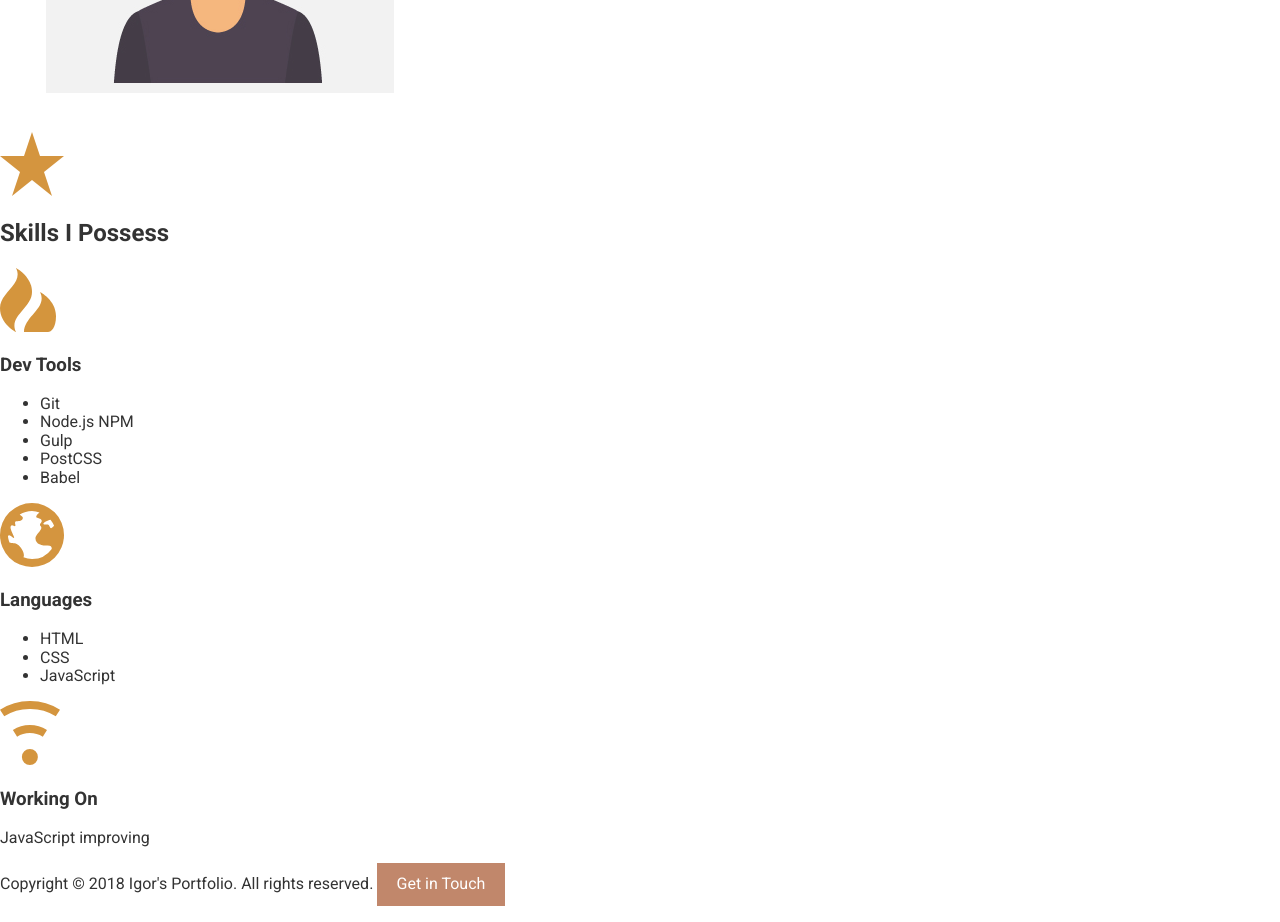
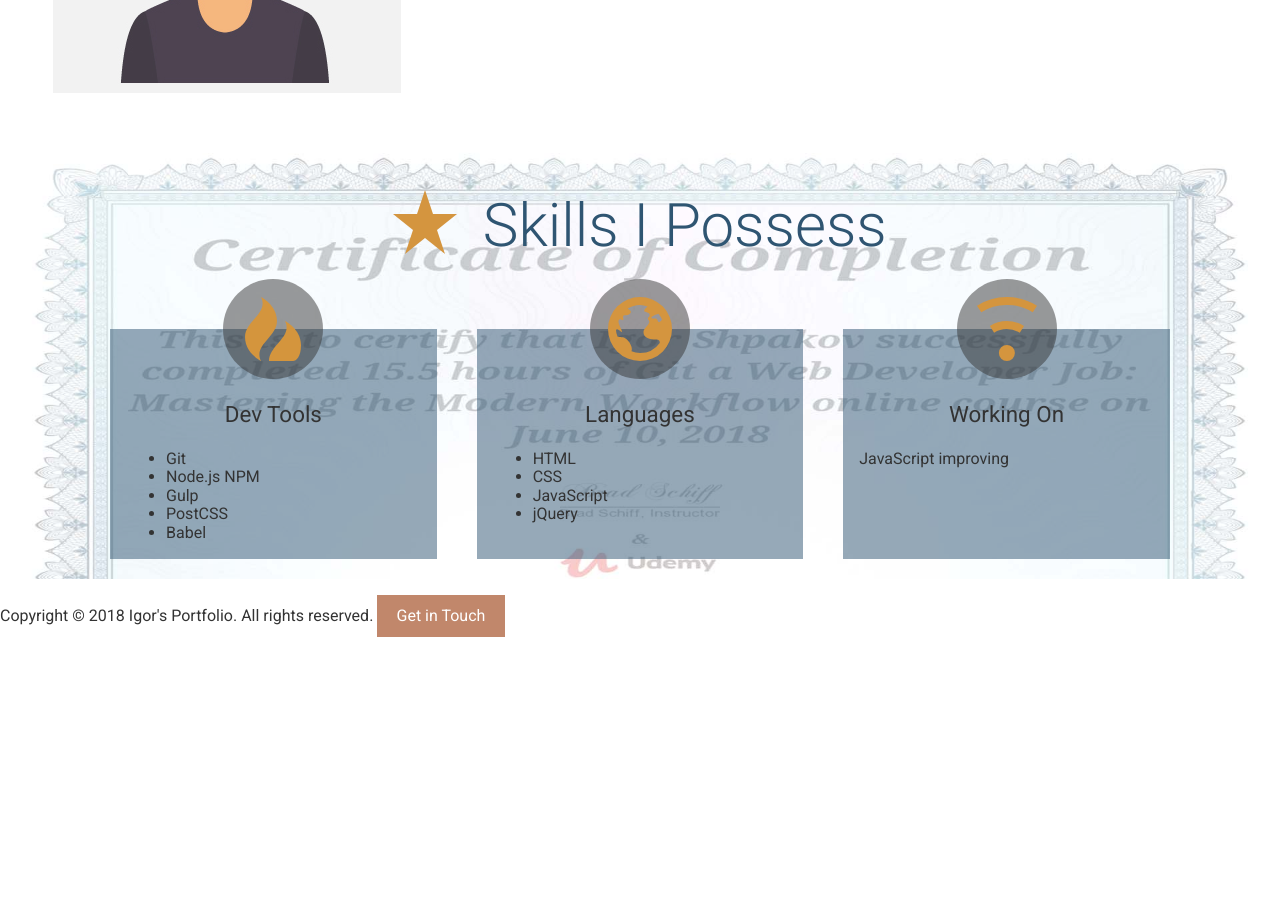
Before and after one commit to 9iGorsh/portfolio, a website: page app/index.html in a window 1280 px wide. Shown: the part 1240-2162 px from the top of the page. After the commit the page ends 1893 px from the top, so only its background shows below. Drawn offline with Linux system fonts and the light colour scheme.

Commit message:
Completed Skills section

```diff
--- a/app/assets/styles/modules/_page-section.css
+++ b/app/assets/styles/modules/_page-section.css
@@ -10,4 +10,13 @@
 		margin-left:auto;
 		margin-right:auto;
 	}
+
+	&--skills{
+		background-color:#f5fafe;
+
+		@mixin atSmall{
+			background:url('/assets/images/skills-bg-1.jpg') top center no-repeat;
+			background-size:cover;
+		}
+	}
 }
--- a/app/assets/styles/modules/_row.css
+++ b/app/assets/styles/modules/_row.css
@@ -4,17 +4,17 @@
 	margin-top:3rem;
 	}
 
-	@mixin atMedium{
-		&__4{
+	@mixin atSmall{
+		&__medium-4{
 			float:left;
 			width:33.33%;
 		}
 
-		&__8--top-v-gap{
+		&__medium-8--top-v-gap{
 		margin-top:0;
 		}
 
-		&__8{
+		&__medium-8{
 			float:left;
 			width:66.66%;
 		}
@@ -23,11 +23,31 @@
 	@mixin clearfix;
 
 	&--gutters>div{
-		padding-right:60px;
+		padding-right:40px;
 	}
 
 	&--gutters{
-		margin-right:-60px;
+		margin-right:-40px;
+	}
+
+	&--t-padding{
+		padding-top:50px;
+
+		@mixin atSmall{
+			padding-top:20px;
+		}
+	}
+
+	.flexbox &--equal-height-at-medium{
+		@mixin atSmall{
+			display:flex;
+			align-items:stretch;
+
+		& > div{
+			float:none;
+			display:flex;
+			}
+		}
 	}
 
 }
--- /dev/null
+++ b/app/assets/styles/modules/_section-title.css
@@ -0,0 +1,40 @@
+.section-title{
+	font-size:2.55rem;
+	font-weight:300;
+	text-align:center;
+
+	@mixin atSmall{
+		font-size:3.75rem;
+	}
+
+	strong{
+		font-weight:500;
+	}
+
+	&--blue{
+		color:$blue;
+	}
+
+	&__icon{
+	display:block;
+	margin-left:auto;
+	margin-right:auto;
+	margin-bottom:0.6rem;
+
+	@mixin atSmall{
+		position:relative;
+		top:8px;
+		margin-right:1.6rem;
+		margin-left:0;
+		display:inline-block;
+		margin-bottom:0;
+	}
+	}
+	/*
+	&--less-margin{
+		margin-bottom:1.3rem;
+		margin-top:0;
+	}
+
+	*/
+}
--- /dev/null
+++ b/app/assets/styles/modules/_skill.css
@@ -0,0 +1,41 @@
+.skill{
+	background-color:rgba($blue, .5);
+	padding:0 1.8rem 1px 1.8rem;
+	margin-bottom:60px;
+	width:100%;
+
+	@mixin atSmall{
+
+		margin-bottom:20px;
+		padding:0 1rem 1px 1rem;
+	}
+
+	&__last{
+		margin-bottom:20px;
+	}
+
+	&__photo{
+		width:100px;
+		height:100px;
+		border-radius:50px;
+		background-color:rgba(55,55,55,.5);
+		margin:0 auto -50px auto;
+		position:relative;
+		top:-50px;
+	}
+
+	&__photo>img{
+		display:block;
+		position:absolute;
+		top:50%;
+		left:50%;
+		transform:translate(-50%,-50%);
+	}
+
+	&__title{
+		text-align:center;
+		font-size:1.4rem;
+		font-weight:400;
+	}
+
+}
--- a/app/assets/styles/modules/_wrapper.css
+++ b/app/assets/styles/modules/_wrapper.css
@@ -5,4 +5,14 @@
 	margin-left:auto;
 	margin-right:auto;
 	overflow:hidden;
+
+	&--skill{
+		padding-left:18px;
+		padding-right:18px;
+
+		@mixin atMedium{
+			padding-left:88px;
+			padding-right:88px;
+		}
+	}
 }
--- a/app/assets/styles/styles.css
+++ b/app/assets/styles/styles.css
@@ -9,3 +9,5 @@
 @import "modules/_headline";
 @import "modules/_row";
 @import "modules/_generic-content";
+@import "modules/_section-title";
+@import "modules/_skill";
--- a/app/index.html
+++ b/app/index.html
@@ -1,5 +1,5 @@
 <!DOCTYPE html>
-<html>
+<html class="flexbox svg">
 <head>
   <meta name="viewport" content="width=device-width, initial-scale=1" />
   <link href='https://fonts.googleapis.com/css?family=Roboto:400,100,300,500,700' rel='stylesheet' type='text/css'>
@@ -46,10 +46,10 @@
     <div class="wrapper">
     <h2 class="headline headline--centered">A word about me.</h2>
 	  <div class="row row--gutters">
-	    <div class="row__4">
+	    <div class="row__medium-4">
 			<img class="page-section__image" src="assets/images/me.png" alt="That's me">
 		</div>
-		<div class="row__8 row__8--top-v-gap">
+		<div class="row__medium-8 row__medium-8--top-v-gap">
 			<div class="generic-content">
 				<p>Hi, I am Igor. Nice to meet you. Just started as a web developer.</p>
 				<p>I am at the beginning of the web developement journey.</p>
@@ -60,12 +60,18 @@
 	</div>
   </div>
 
-  <div id="skills">
-    <img src="assets/images/icons/star.svg">
-    <h2>Skills I Possess</h2>
+  <div id="skills" class="page-section--skills">
+   <div class="wrapper wrapper--skill">
 
+    <h2 class="section-title section-title--blue"><img class="section-title__icon" src="assets/images/icons/star.svg">Skills I Possess</h2>
+
+	<div class="row row--gutters row--t-padding row--equal-height-at-medium">
+		<div class="row__medium-4">
+			<div class="skill">
+				<div class="skill__photo">
 					<img src="assets/images/icons/fire.svg">
-    <h3>Dev Tools</h3>
+				</div>
+					<h3 class="skill__title">Dev Tools</h3>
 
 					<ul>
 						<li>Git</li>
@@ -74,21 +80,36 @@
 						<li>PostCSS</li>
 						<li>Babel</li>
 					</ul>
-
+			</div>
+		</div>
+		<div class="row__medium-4">
+			<div class="skill">
+				<div class="skill__photo">
 					<img src="assets/images/icons/globe.svg">
-    <h3>Languages</h3>
+				</div>
+					<h3 class="skill__title">Languages</h3>
 
 					<ul>
 						<li>HTML</li>
 						<li>CSS</li>
 						<li>JavaScript</li>
+						<li>jQuery</li>
 					</ul>
-
+			</div>
+		</div>
+		<div class="row__medium-4">
+			<div class="skill skill__last">
+				<div class="skill__photo">
 					<img src="assets/images/icons/wifi.svg">
-    <h3>Working On</h3>
+				</div>
+				<h3 class="skill__title">Working On</h3>
 
 				<p>JavaScript improving</p>
+			</div>
+		</div>
 
+	</div>
+	</div>
   </div>
 
   <footer>
--- a/app/temp/styles/styles.css
+++ b/app/temp/styles/styles.css
@@ -578,6 +578,19 @@ img{
 	overflow:hidden;
 }
 
+.wrapper--skill{
+		padding-left:18px;
+		padding-right:18px;
+	}
+
+@media(min-width:800px){
+
+.wrapper--skill{
+			padding-left:88px;
+			padding-right:88px
+	}
+	}
+
 .page-section{
 	padding:1.2rem 0;
 }
@@ -593,6 +606,18 @@ img{
 		display:block;
 		margin-left:auto;
 		margin-right:auto;
+	}
+
+.page-section--skills{
+		background-color:#f5fafe;
+	}
+
+@media(min-width:530px){
+
+.page-section--skills{
+			background:url('/assets/images/skills-bg-1.jpg') top center no-repeat;
+			background-size:cover
+	}
 	}
 
 .headline{
@@ -616,17 +641,17 @@ img{
 	margin-top:3rem;
 	}
 
-@media(min-width:800px){
-		.row__4{
+@media(min-width:530px){
+		.row__medium-4{
 			float:left;
 			width:33.33%;
 		}
 
-		.row__8--top-v-gap{
+		.row__medium-8--top-v-gap{
 		margin-top:0;
 		}
 
-		.row__8{
+		.row__medium-8{
 			float:left;
 			width:66.66%;
 		}
@@ -639,11 +664,41 @@ img{
 	}
 
 .row--gutters>div{
-		padding-right:60px;
+		padding-right:40px;
 	}
 
 .row--gutters{
-		margin-right:-60px;
+		margin-right:-40px;
+	}
+
+.row--t-padding{
+		padding-top:50px;
+	}
+
+@media(min-width:530px){
+
+.row--t-padding{
+			padding-top:20px
+	}
+	}
+
+@media(min-width:530px){
+
+.flexbox .row--equal-height-at-medium{
+			display:-webkit-box;
+			display:-ms-flexbox;
+			display:flex;
+			-webkit-box-align:stretch;
+			    -ms-flex-align:stretch;
+			        align-items:stretch
+	}
+
+		.flexbox .row--equal-height-at-medium > div{
+			float:none;
+			display:-webkit-box;
+			display:-ms-flexbox;
+			display:flex;
+			}
 	}
 
 @media(min-width:530px){
@@ -652,3 +707,97 @@ img{
 			font-size:1.125rem
 	}
 	}
+
+.section-title{
+	font-size:2.55rem;
+	font-weight:300;
+	text-align:center;
+	/*
+	&--less-margin{
+		margin-bottom:1.3rem;
+		margin-top:0;
+	}
+
+	*/
+}
+
+@media(min-width:530px){
+
+.section-title{
+		font-size:3.75rem
+}
+	}
+
+.section-title strong{
+		font-weight:500;
+	}
+
+.section-title--blue{
+		color:#2f5572;
+	}
+
+.section-title__icon{
+	display:block;
+	margin-left:auto;
+	margin-right:auto;
+	margin-bottom:0.6rem;
+	}
+
+@media(min-width:530px){
+
+.section-title__icon{
+		position:relative;
+		top:8px;
+		margin-right:1.6rem;
+		margin-left:0;
+		display:inline-block;
+		margin-bottom:0
+	}
+	}
+
+.skill{
+	background-color: rgba(47,85,114, .5);
+	padding:0 1.8rem 1px 1.8rem;
+	margin-bottom:60px;
+	width:100%;
+
+}
+
+@media(min-width:530px){
+
+.skill{
+
+		margin-bottom:20px;
+		padding:0 1rem 1px 1rem
+
+}
+	}
+
+.skill__last{
+		margin-bottom:20px;
+	}
+
+.skill__photo{
+		width:100px;
+		height:100px;
+		border-radius:50px;
+		background-color:rgba(55,55,55,.5);
+		margin:0 auto -50px auto;
+		position:relative;
+		top:-50px;
+	}
+
+.skill__photo>img{
+		display:block;
+		position:absolute;
+		top:50%;
+		left:50%;
+		-webkit-transform:translate(-50%,-50%);
+		        transform:translate(-50%,-50%);
+	}
+
+.skill__title{
+		text-align:center;
+		font-size:1.4rem;
+		font-weight:400;
+	}
```
Also changed, not shown: app/assets/images/certificate-bg.jpg (added), app/assets/images/skills-bg-1.jpg (added), app/assets/images/skills-bg.jpg (added). Lines whose indentation alone changed are shown as unchanged.
